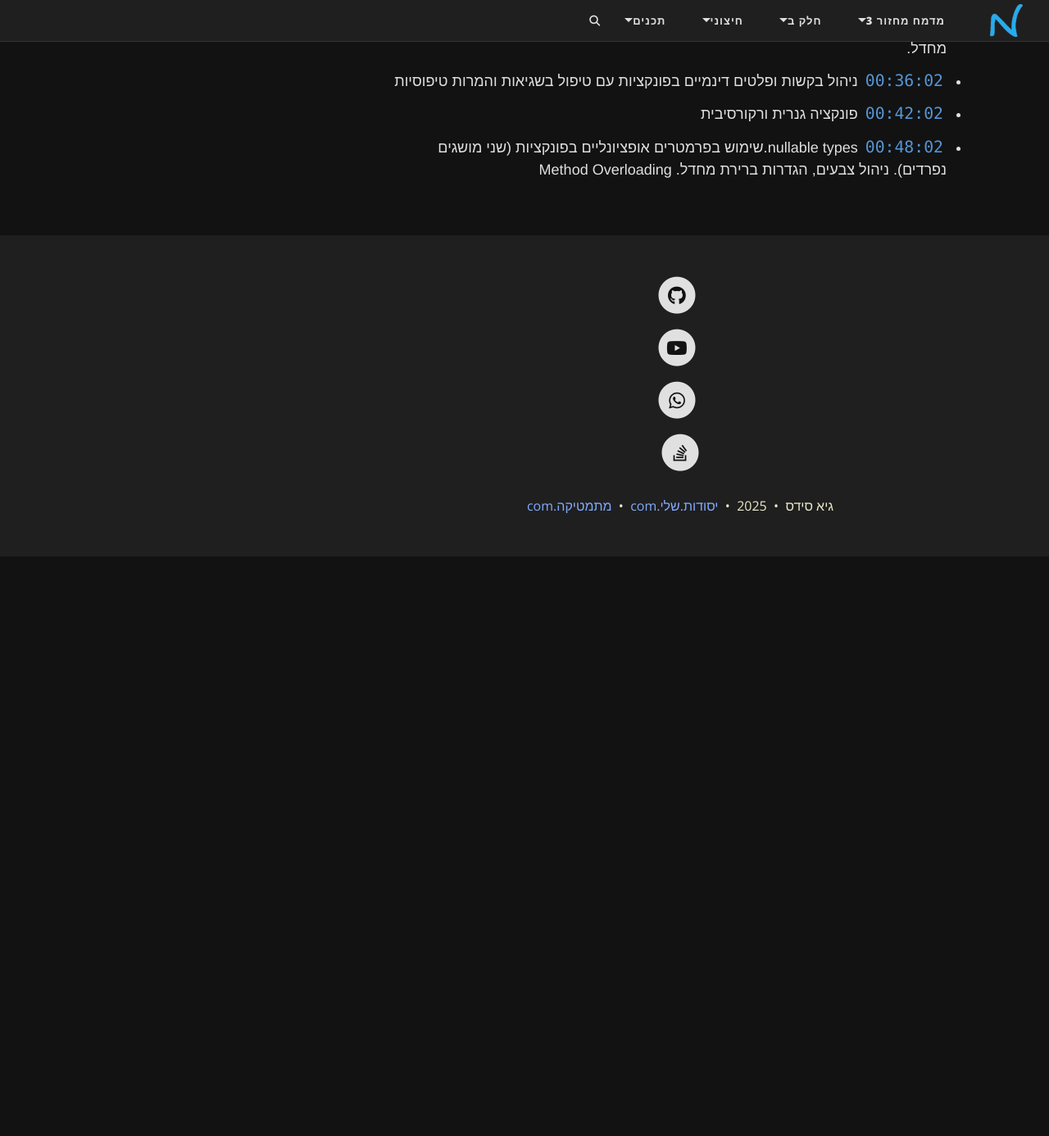
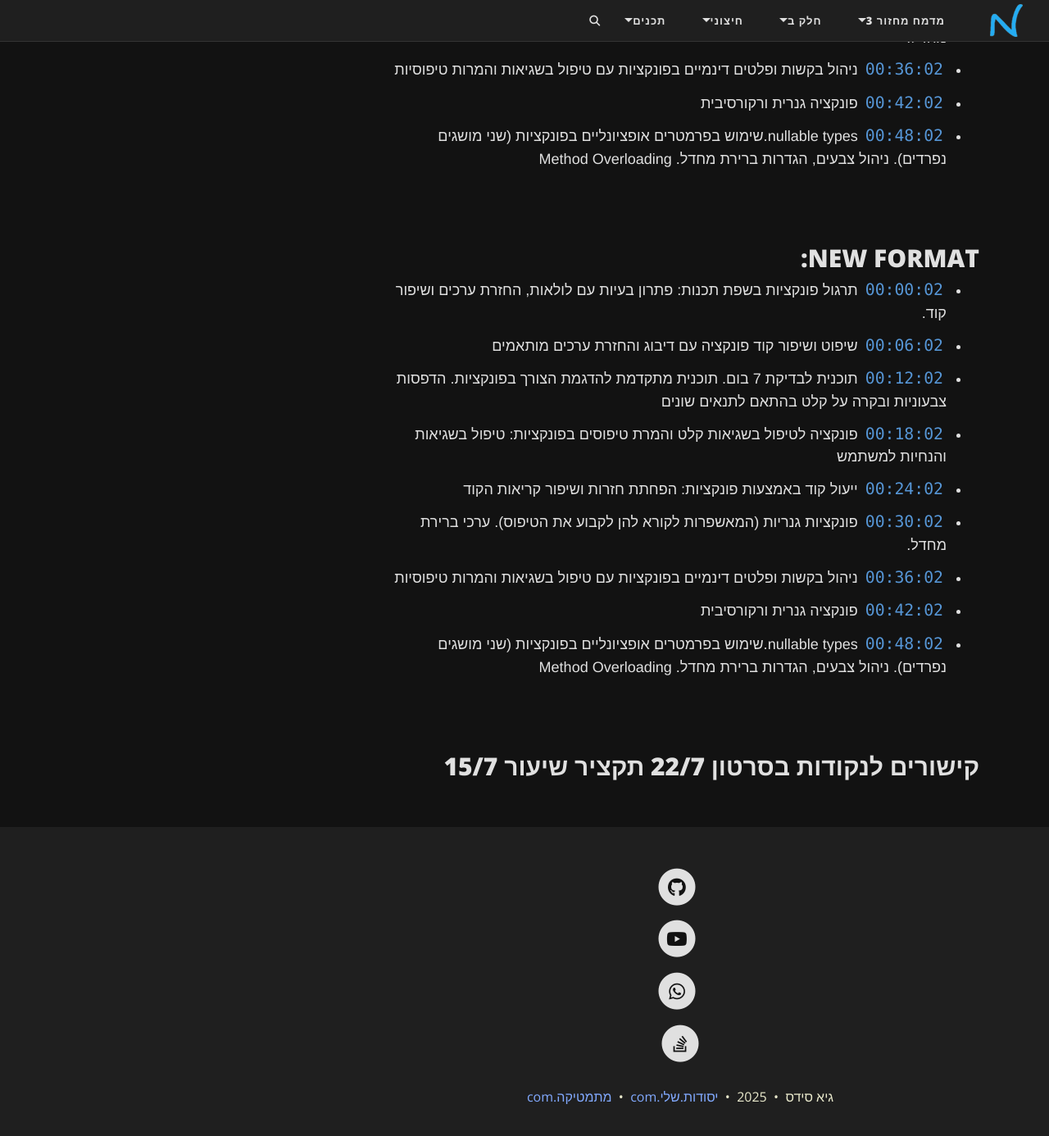
Before and after one commit to 3strategy/BeautifulYesodot, a Jekyll site: the page built from cs2/VideoLinks/Chapter7VidLinks.md, in a window 1280 px wide and 1400 px high, scrolled down 2495 px. Shown: the top 1386 px of the window at 82% size. Built offline with Jekyll 4.4.1, drawn with Linux system fonts in a browser that asks for light colours; comment, search, counter and statistics services are not loaded; before the commit the page ends 3174 px from its top, so only the background shows below that; some of the changed text lies outside the part shown.

Commit message:
בדיקת קישורים מסוג חדש ב 7VidLinks

```diff
--- a/cs2/VideoLinks/Chapter7VidLinks.md
+++ b/cs2/VideoLinks/Chapter7VidLinks.md
@@ -7,10 +7,7 @@ author: גיא סידס
 lang: he
 ---
 
-## קישורים מרכזיים לסרטון הדרכה במערכים ב-C#
-
-### לנסות לצפות בנקודה של 01:36 ולהבין מה לא עושים
-
+## קישורים לנקודות בסרטון פונקציות ראשון 15/7
 - [`00:00:04`](https://youtu.be/WpzbOc5as4g?t=4) פונקציות - כלי מרכזי לפתרון בעיות.
 - [`00:06:04`](https://youtu.be/WpzbOc5as4g?t=364) הבנת מבנה הפונקציות והגדרותיהן בתכנות, כולל מודיפיירים, טיפוסים והחזרת ערכים.
 - [`00:12:04`](https://youtu.be/WpzbOc5as4g?t=724) פונקציות בסיסיות: הגדרה, חתימה, שימושים, יתרונות. מדוע כדאי ללמד פונקציות מוקדם יותר
@@ -39,7 +36,7 @@ lang: he
 - [`02:24:04`](https://youtu.be/WpzbOc5as4g?t=8644) הרכבת פונקציות והבנת סדר פעולות בקוד
 
 
-## (נושאים מתקדמים) קישורים בסרטון חלק ב'
+## קישורים לנקודות בסרטון חלק ב 15/7 חלק 2 (נושאים מתקדמים)
 - [`00:00:02`](https://youtu.be/Sq4Sy4u6ISg?t=2) תרגול פונקציות בשפת תכנות: פתרון בעיות עם לולאות, החזרת ערכים ושיפור קוד.
 - [`00:06:02`](https://youtu.be/Sq4Sy4u6ISg?t=362) שיפוט ושיפור קוד פונקציה עם דיבוג והחזרת ערכים מותאמים
 - [`00:12:02`](https://youtu.be/Sq4Sy4u6ISg?t=722) תוכנית לבדיקת 7 בום. תוכנית מתקדמת להדגמת הצורך בפונקציות. הדפסות צבעוניות ובקרה על קלט בהתאם לתנאים שונים
@@ -49,3 +46,17 @@ lang: he
 - [`00:36:02`](https://youtu.be/Sq4Sy4u6ISg?t=2162) ניהול בקשות ופלטים דינמיים בפונקציות עם טיפול בשגיאות והמרות טיפוסיות
 - [`00:42:02`](https://youtu.be/Sq4Sy4u6ISg?t=2522) פונקציה גנרית ורקורסיבית
 - [`00:48:02`](https://youtu.be/Sq4Sy4u6ISg?t=2882) nullable types.שימוש בפרמטרים אופציונליים בפונקציות (שני מושגים נפרדים). ניהול צבעים, הגדרות ברירת מחדל.  Method Overloading
+
+## NEW FORMAT:
+- [`00:00:02`](https://www.youtube.com/watch?v=Sq4Sy4u6ISg&list=PLnVUJu2KuoA0igr7xHclrzS2O7bBaqg2S&t=2) תרגול פונקציות בשפת תכנות: פתרון בעיות עם לולאות, החזרת ערכים ושיפור קוד.
+- [`00:06:02`](https://www.youtube.com/watch?v=Sq4Sy4u6ISg&list=PLnVUJu2KuoA0igr7xHclrzS2O7bBaqg2S&t=362) שיפוט ושיפור קוד פונקציה עם דיבוג והחזרת ערכים מותאמים
+- [`00:12:02`](https://www.youtube.com/watch?v=Sq4Sy4u6ISg&list=PLnVUJu2KuoA0igr7xHclrzS2O7bBaqg2S&t=722) תוכנית לבדיקת 7 בום. תוכנית מתקדמת להדגמת הצורך בפונקציות. הדפסות צבעוניות ובקרה על קלט בהתאם לתנאים שונים
+- [`00:18:02`](https://www.youtube.com/watch?v=Sq4Sy4u6ISg&list=PLnVUJu2KuoA0igr7xHclrzS2O7bBaqg2S&t=1082) פונקציה לטיפול בשגיאות קלט והמרת טיפוסים בפונקציות: טיפול בשגיאות והנחיות למשתמש
+- [`00:24:02`](https://www.youtube.com/watch?v=Sq4Sy4u6ISg&list=PLnVUJu2KuoA0igr7xHclrzS2O7bBaqg2S&t=1442) ייעול קוד באמצעות פונקציות: הפחתת חזרות ושיפור קריאות הקוד
+- [`00:30:02`](https://www.youtube.com/watch?v=Sq4Sy4u6ISg&list=PLnVUJu2KuoA0igr7xHclrzS2O7bBaqg2S&t=1802) פונקציות גנריות (המאשפרות לקורא להן לקבוע את הטיפוס). ערכי ברירת מחדל.
+- [`00:36:02`](https://www.youtube.com/watch?v=Sq4Sy4u6ISg&list=PLnVUJu2KuoA0igr7xHclrzS2O7bBaqg2S&t=2162) ניהול בקשות ופלטים דינמיים בפונקציות עם טיפול בשגיאות והמרות טיפוסיות
+- [`00:42:02`](https://www.youtube.com/watch?v=Sq4Sy4u6ISg&list=PLnVUJu2KuoA0igr7xHclrzS2O7bBaqg2S&t=2522) פונקציה גנרית ורקורסיבית
+- [`00:48:02`](https://www.youtube.com/watch?v=Sq4Sy4u6ISg&list=PLnVUJu2KuoA0igr7xHclrzS2O7bBaqg2S&t=2882) nullable types.שימוש בפרמטרים אופציונליים בפונקציות (שני מושגים נפרדים). ניהול צבעים, הגדרות ברירת מחדל.  Method Overloading
+
+
+## קישורים לנקודות בסרטון 22/7 תקציר שיעור 15/7
```
Also changed, not shown: cs2/VideoLinks/Chapter9VidLinks.md (+6 -1 lines).
